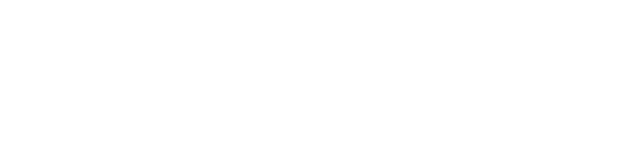
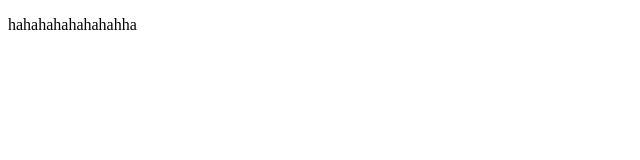
Before and after one commit to yuannnnn1025/test2, a plain HTML site: page 1.html in a window 1280 px wide. Shown: the whole page, without its empty margins (0-640 px from the left). Drawn offline with Linux system fonts and the light colour scheme.

Commit message:
Update 1.html

```diff
--- a/1.html
+++ b/1.html
@@ -6,5 +6,6 @@
 </head>
 
 <body>
+  <P>hahahahahahahahha</P>
 </body>
 </html>
```
